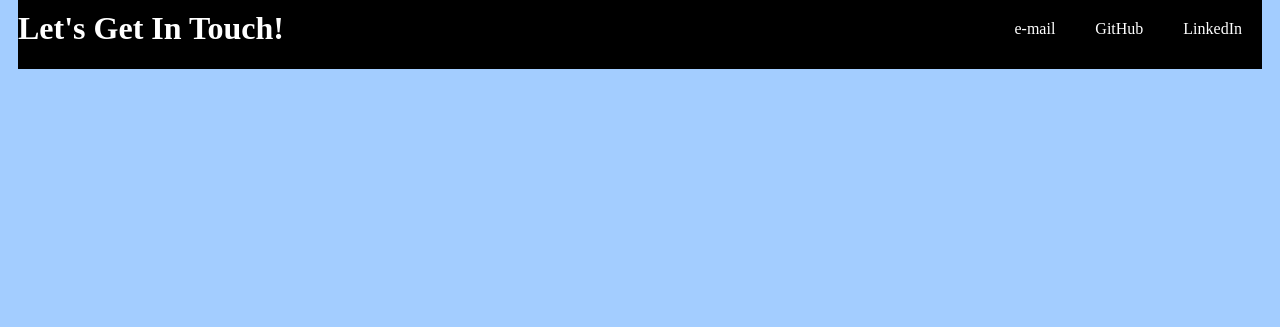
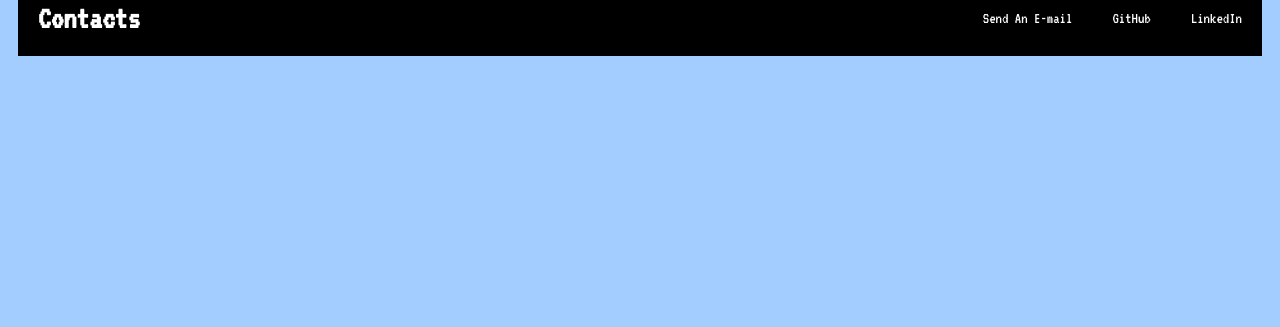
Before and after one commit to JustJeo/portfolio, a Node server app: page / in a window 1280 px wide. Shown: the part 473-800 px from the top of the page. Run offline with Node 20, Linux system fonts and the light colour scheme; some libraries are stand-ins or nearby versions.

Commit message:
adds google font

```diff
--- a/public/css/style.css
+++ b/public/css/style.css
@@ -1,3 +1,7 @@
+* {
+  font-family: "VT323", sans-serif;
+}
+
 body {
   background: #a3cdff;
 }
@@ -38,6 +42,7 @@ footer {
   display: flex;
   justify-content: space-between;
   margin: 10px;
+  padding-left: 20px;
 }
 
 footer ul li {
--- a/views/layout.ejs
+++ b/views/layout.ejs
@@ -4,6 +4,9 @@
   <meta charset="UTF-8">
   <meta name="viewport" content="width=device-width, initial-scale=1.0">
   <title>Just Jeo</title>
+  <style>
+    @import url('https://fonts.googleapis.com/css2?family=VT323&display=swap');
+    </style>
   <link rel="stylesheet" href="/css/style.css">
 </head>
 <body>
@@ -20,9 +23,9 @@
   <%- body %>
 
   <footer>
-    <h1>Let's Get In Touch!</h1>
+    <h1>Contacts</h1>
     <ul>
-      <li>e-mail</li>
+      <li><a href="mailto:j.cabrigas.writer@gmail.com">Send An E-mail</a></li>
       <li><a href="https://github.com/JustJeo">GitHub</a></li>
       <li><a href="https://www.linkedin.com/in/j-cabrigas/">LinkedIn</a></li>
     </ul>
```
